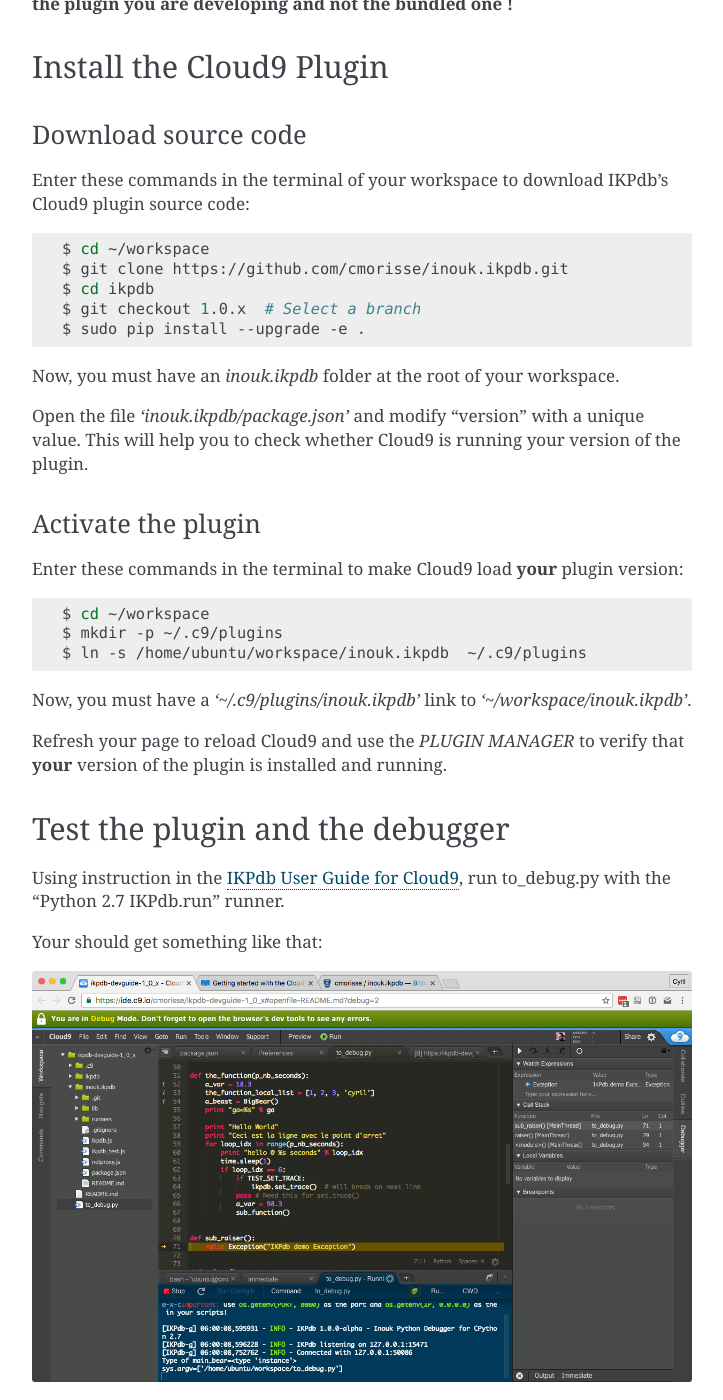
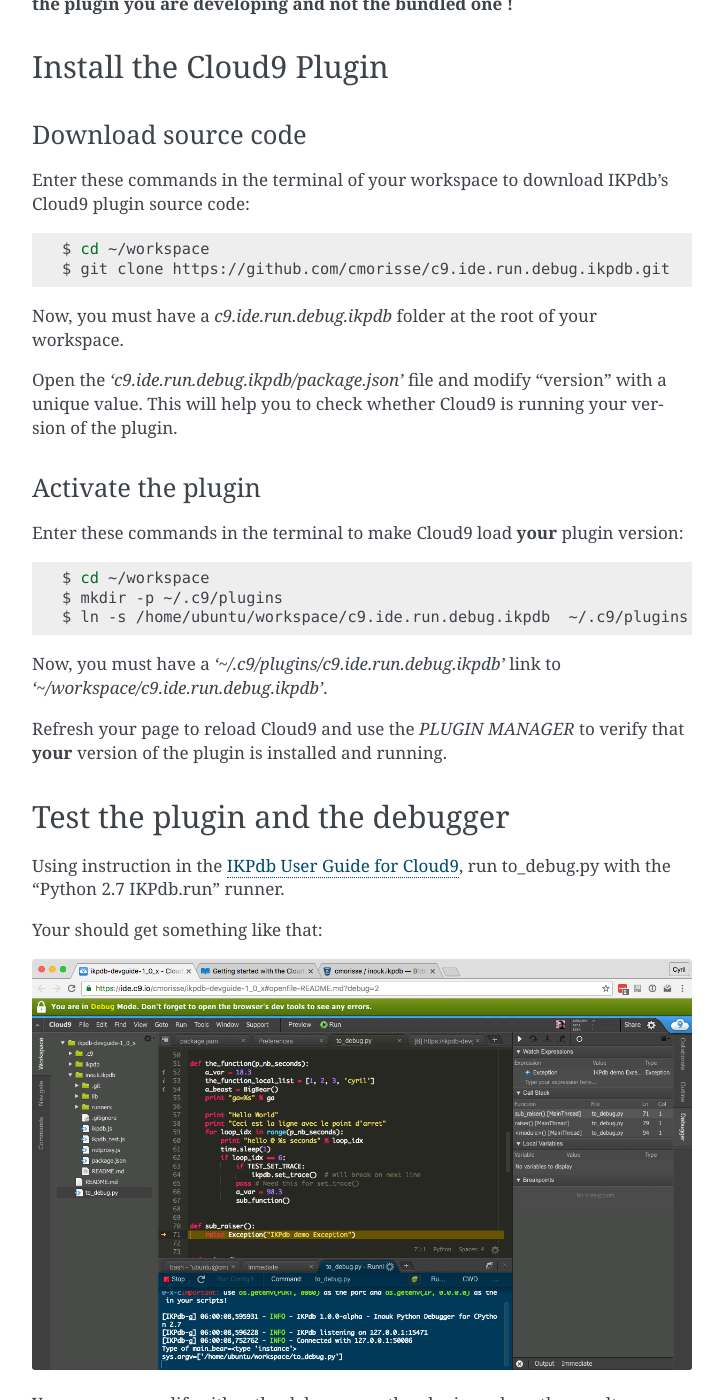
Before and after one commit to audaxis/ikpdb, a Sphinx documentation site: the page built from docs/developers_guide.rst, in a window 1280 px wide and 1400 px high, scrolled down 2348 px. Shown: the whole window, without its empty margins (388-1111 px from the left). Built offline with Sphinx 7.4.7, drawn with Linux system fonts in a browser that asks for light colours; some of the changed text lies outside the part shown.

```diff
--- a/docs/developers_guide.rst
+++ b/docs/developers_guide.rst
@@ -115,16 +115,14 @@
 .. code-block:: bash
 
     $ cd ~/workspace
-    $ git clone https://github.com/cmorisse/inouk.ikpdb.git
-    $ cd ikpdb
-    $ git checkout 1.0.x  # Select a branch
-    $ sudo pip install --upgrade -e .
+    $ git clone https://github.com/cmorisse/c9.ide.run.debug.ikpdb.git
 
-Now, you must have an *inouk.ikpdb* folder at the root of your workspace.
+Now, you must have a *c9.ide.run.debug.ikpdb* folder at the root of your
+workspace.
 
-Open the file *'inouk.ikpdb/package.json'* and modify "version" with a unique
-value. This will help you to check whether Cloud9 is running your version of the
-plugin.
+Open the *'c9.ide.run.debug.ikpdb/package.json'* file and modify "version"
+with a unique value. This will help you to check whether Cloud9 is running
+your version of the plugin.
 
 Activate the plugin
 ___________________
@@ -136,9 +134,10 @@
 
     $ cd ~/workspace
     $ mkdir -p ~/.c9/plugins
-    $ ln -s /home/ubuntu/workspace/inouk.ikpdb  ~/.c9/plugins
+    $ ln -s /home/ubuntu/workspace/c9.ide.run.debug.ikpdb  ~/.c9/plugins
 
-Now, you must have a *'~/.c9/plugins/inouk.ikpdb'* link to *'~/workspace/inouk.ikpdb'*.
+Now, you must have a *'~/.c9/plugins/c9.ide.run.debug.ikpdb'* link to
+*'~/workspace/c9.ide.run.debug.ikpdb'*.
 
 Refresh your page to reload Cloud9 and use the *PLUGIN MANAGER* to verify that
 **your** version of the plugin is installed and running.
--- a/docs/integration_guide.rst
+++ b/docs/integration_guide.rst
@@ -13,7 +13,7 @@
 Example
 -------
 
-The `Odoo software <https://www.odoo.com>`_ integrate it's own exception manager.
+The `Odoo software <https://www.odoo.com>`_ integrates it's own exception manager.
 As shown on the next picture, in case of error, Odoo rolls back the current
 transaction, opens a window displaying a stacktrace and resume execution
 when you click the "Ok" button.
```
Also changed, not shown: other parts of docs/developers_guide.rst (+2 -1 lines), docs/doc_writers_guide.rst (added, +70 -0 lines), docs/index.rst (+4 -3 lines).
